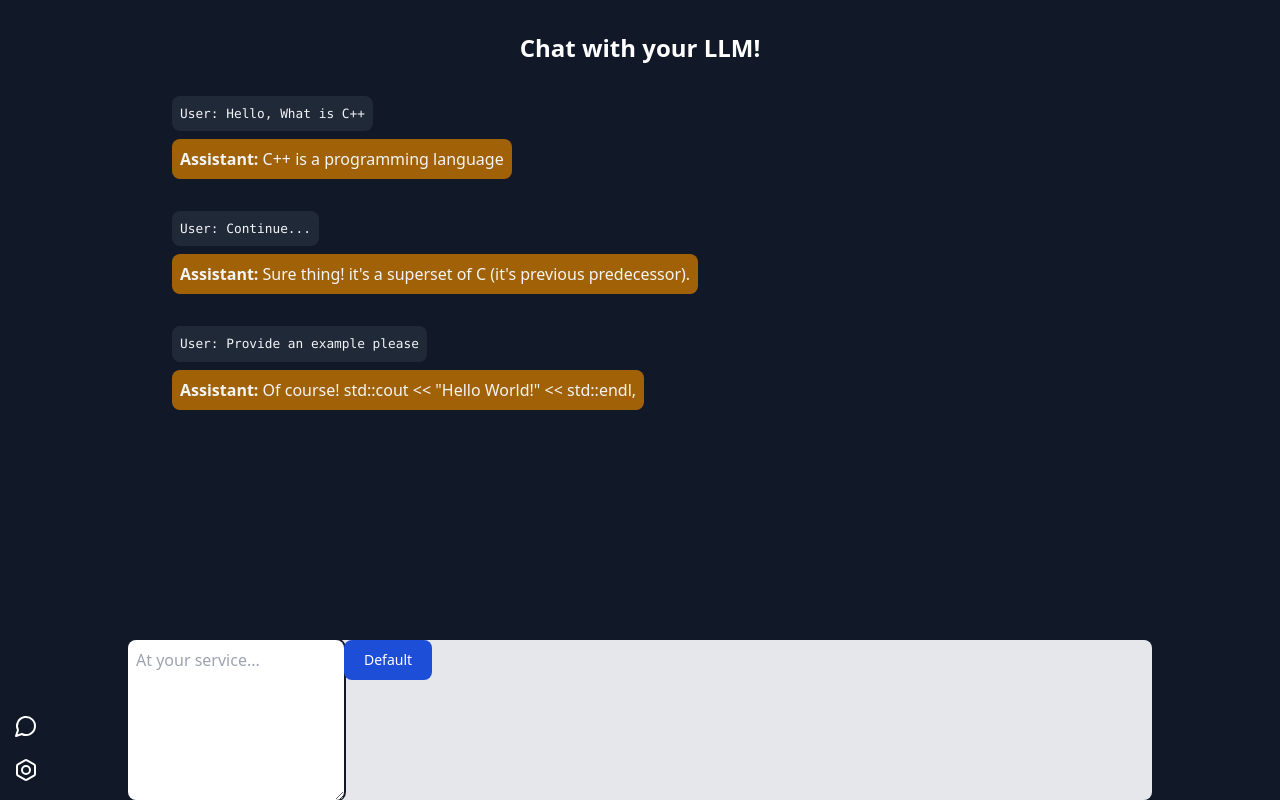
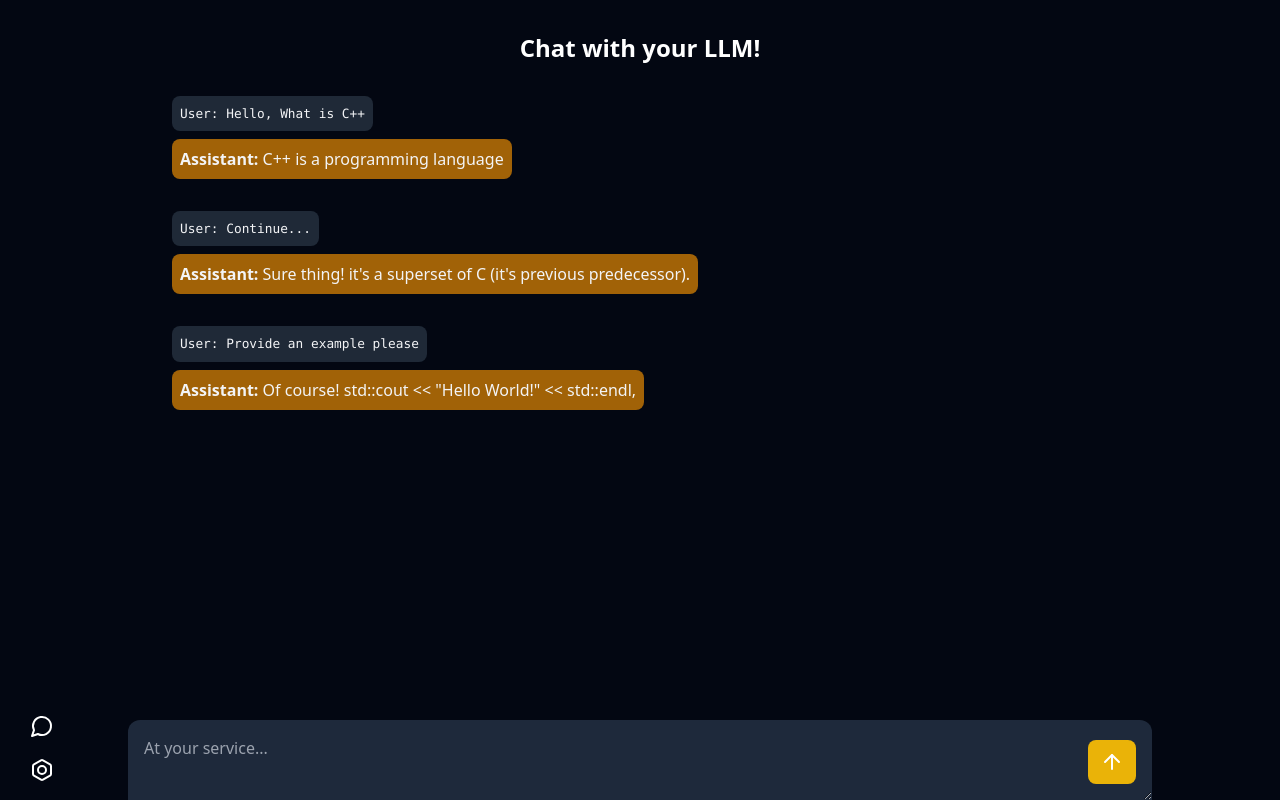
Before and after one commit to abdelouery/llm-chat-portal, a React (Vite) app: page / in a window 1280 px wide. Built offline with nearby package versions, Linux system fonts and the light colour scheme; a web font is replaced by a local one.

Commit message:
💄 ui upgarde done

```diff
--- a/src/Chat.tsx
+++ b/src/Chat.tsx
@@ -1,3 +1,4 @@
+import { ArrowUp } from 'lucide-react'
 import { useEffect, useState } from 'react'
 import myData from './data.json'
 
@@ -82,22 +83,24 @@ export default function Chat() {
         <div className='flex justify-center'>
           <form
             id="chat-form"
-            className='fixed text-center w-4/5 rounded-lg bottom-0 bg-gray-200'
+            className='fixed text-center w-4/5 bottom-0'
             onSubmit={handleSubmit}>
 
-            <div id="prompt-control" className=' flex text-center float-start'>
+            <div id="prompt-control" className='w-full flex text-center float-start'>
 
               <textarea
                 id="prompt"
-                className='w-full p-2 ring-2 ring-gray-900 rounded-lg'
+                className='w-full p-4 text-gray-100 bg-slate-800 focus:outline-none rounded-t-xl '
                 onChange={ev => setPrompt(ev.target.value)}
                 value={prompt}
-                rows={6}
+                rows={2}
                 placeholder="At your service..."/>
 
-              <div>
+              <div className='absolute right-2 top-5'>
                 <button type="button"
-                className="text-white bg-blue-700 hover:bg-blue-800 focus:ring-4 font-medium rounded-lg text-sm px-5 py-2.5 me-2 mb-2">Default</button>
+                  className="text-white bg-yellow-500 rounded-lg text-sm px-3 py-2.5 mr-2 mb-2">
+                  <ArrowUp />
+                </button>
               </div>
             </div>
             <br />
--- a/src/Sidebar.tsx
+++ b/src/Sidebar.tsx
@@ -14,7 +14,7 @@ function Sidebar({ onChatView, onSettingsView }: SidebarProps) {
   // }
 
   return (
-    <div className="absolute bottom-0 left-0 p-2">
+    <div className="absolute bottom-0 left-0 px-6 py-2">
       <div
         onClick={onChatView}
         className="text-white py-2.5 px-1.5
--- a/src/main.css
+++ b/src/main.css
@@ -3,5 +3,5 @@
 @tailwind utilities;
 
 body {
-  background: #111827;
+  background: #030712;
 }
```
